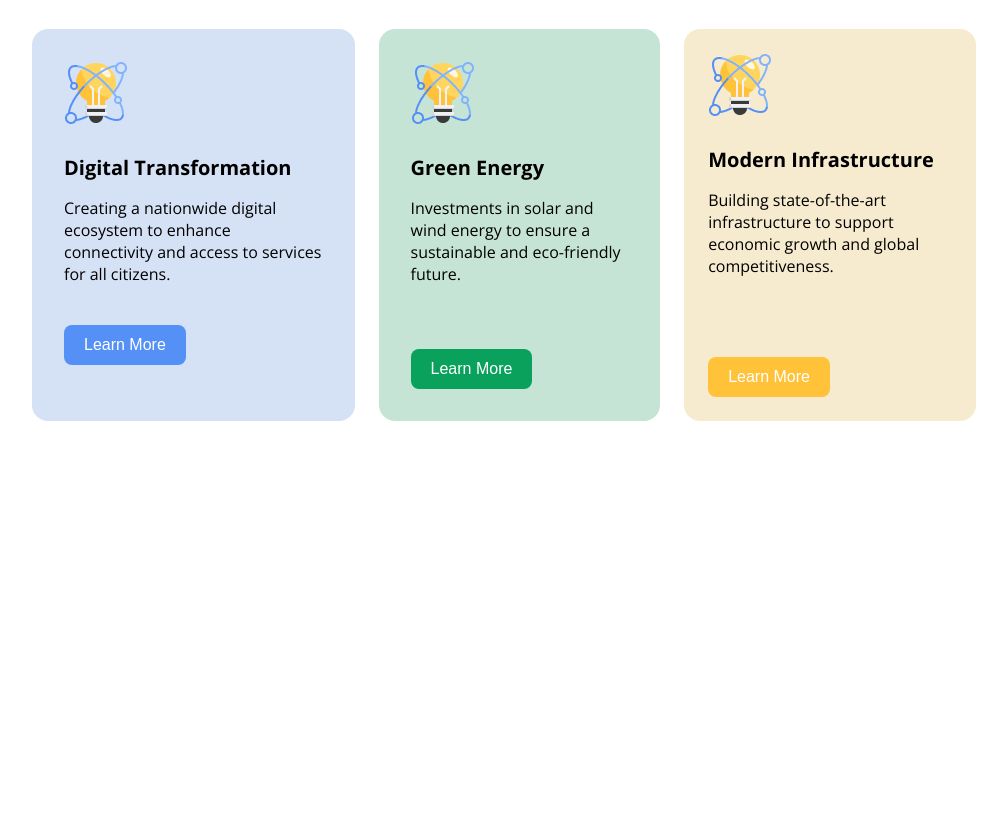
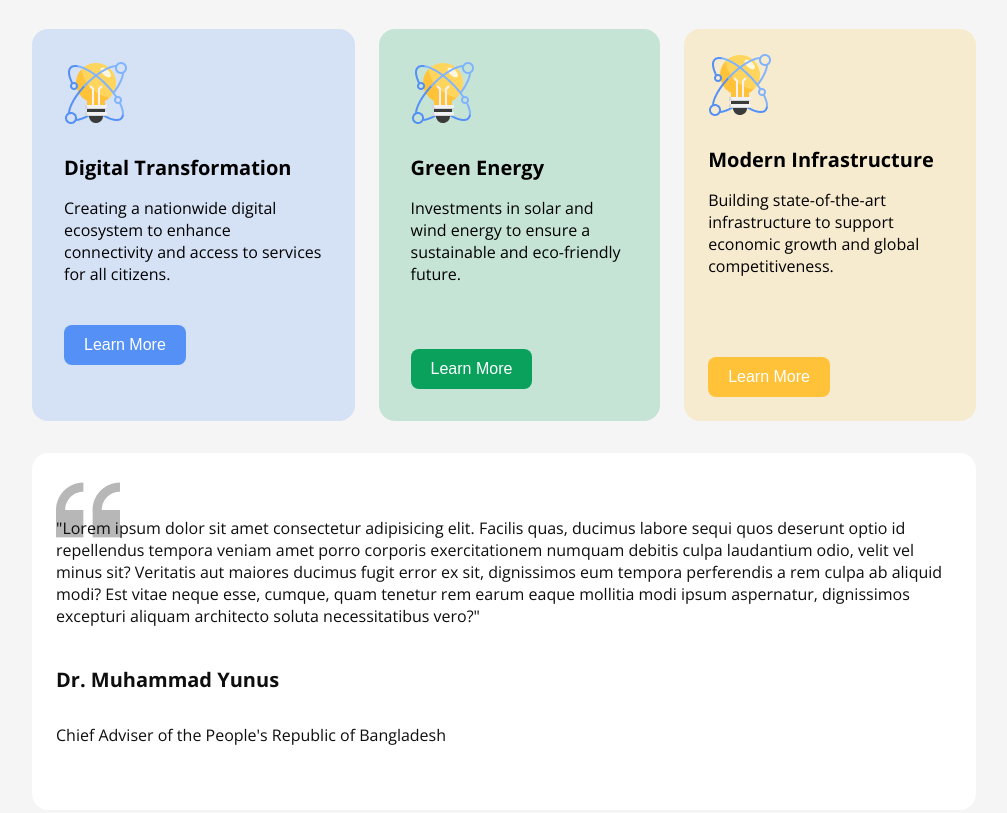
Before and after one commit to dhanasor/my-first-assignment, a plain HTML site: page index.html in a window 1280 px wide. Shown: the part 1440-2253 px from the top of the page, without its empty margins (136-1143 px from the left). Before the commit the page ends 1893 px from the top, so only its background shows below. Drawn offline with nearby package versions, Linux system fonts and the light colour scheme.

Commit message:
moust content degine

```diff
--- a/index.html
+++ b/index.html
@@ -47,6 +47,11 @@
         </div>
       </div>
      </section>
+     <section class="moust-content">
+           <p class="moust-description">"Lorem ipsum dolor sit amet consectetur adipisicing elit. Facilis quas, ducimus labore sequi quos deserunt optio id repellendus tempora veniam amet porro corporis exercitationem numquam debitis culpa laudantium odio, velit vel minus sit? Veritatis aut maiores ducimus fugit error ex sit, dignissimos eum tempora perferendis a rem culpa ab aliquid modi? Est vitae neque esse, cumque, quam tenetur rem earum eaque mollitia modi ipsum aspernatur, dignissimos excepturi aliquam architecto soluta necessitatibus vero?"</p>
+           <h4 class="moust-head">Dr. Muhammad Yunus</h4>
+           <p class="moust-sub-des">Chief Adviser of the People's Republic of Bangladesh</p>
+     </section>
     </main>
     <footer>
 
--- a/styles/styles.css
+++ b/styles/styles.css
@@ -8,6 +8,9 @@
       "wdth" 100;
   }
 
+  body{
+    background-color: #F5F5F5;
+  }
   /* nav styles */
    nav{
     justify-content: space-between;
@@ -21,7 +24,7 @@
 .btn-1{
     font-weight: 600px;
     font-size: 18px;
-    background-color: white;
+
     color: #006A50;
     border: 1px solid #006A50 ;
     border-radius: 8px;
@@ -150,3 +153,31 @@ margin-top: 64px;
 .card-btn3:hover{
     background-color: #5490F5;
 }
+/* styles moust */
+.moust-content{
+   background-image: url(../assets/quote-bg.png);
+   background-position: top 25px left 24px;
+    background-repeat: no-repeat;
+    padding: 48px 24px;
+    margin: 32px 160px 80px;
+    background-color: #FFFFFF;
+    font-size: 16px;
+    border-radius: 16px;
+}
+.moust-description{
+    font-weight: 400px;
+    font-size: 16px;
+    color: #0E0E0E;
+    padding-bottom: 12px;
+}
+.moust-head{
+    font-weight: 600px;
+    font-size: 20px;
+    color: #0E0E0E;
+    padding-bottom: 4px;
+}
+.moust-sub-des{
+    font-weight: 400px;
+    font-size: 16px;
+    color: #0E0E0E;
+}
```
